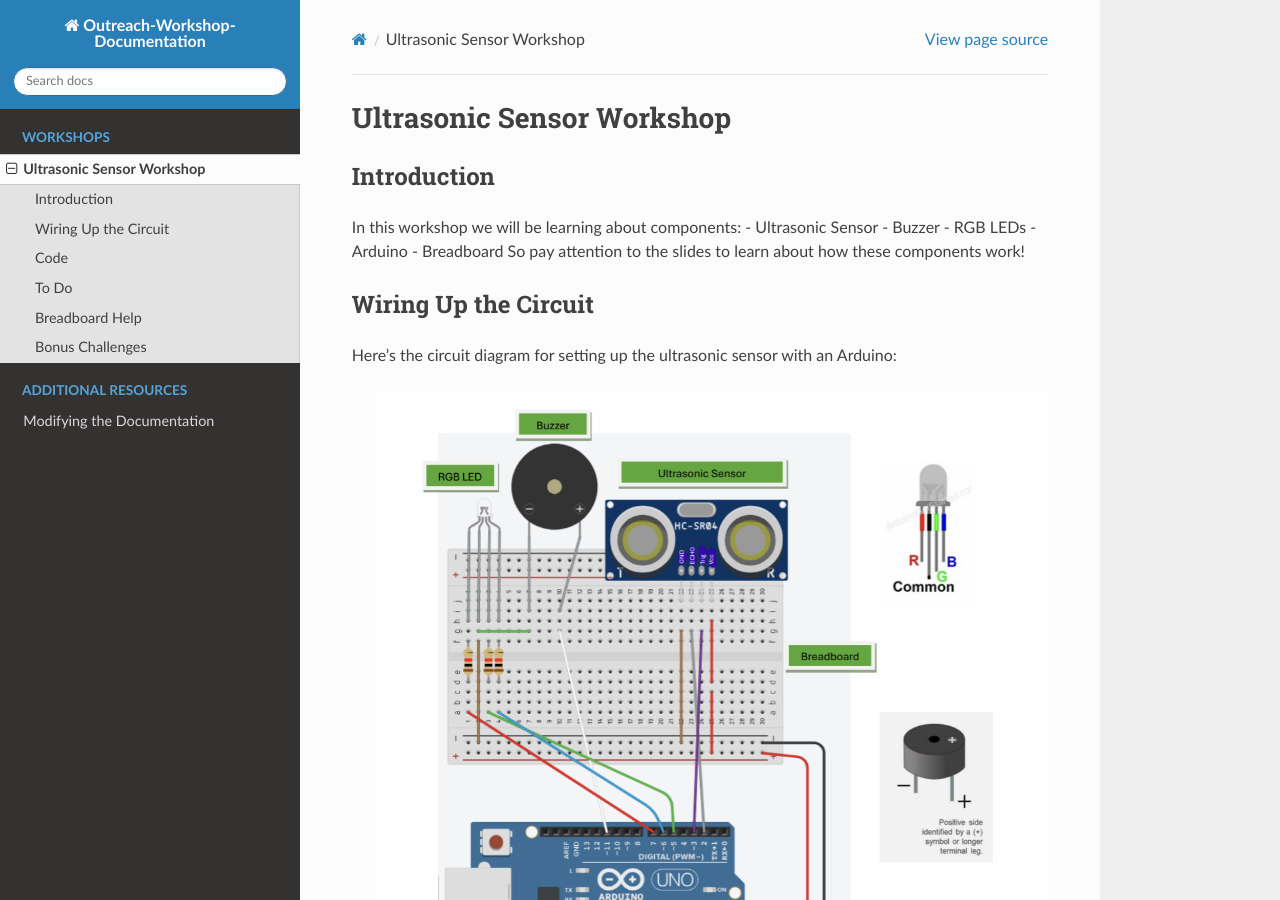
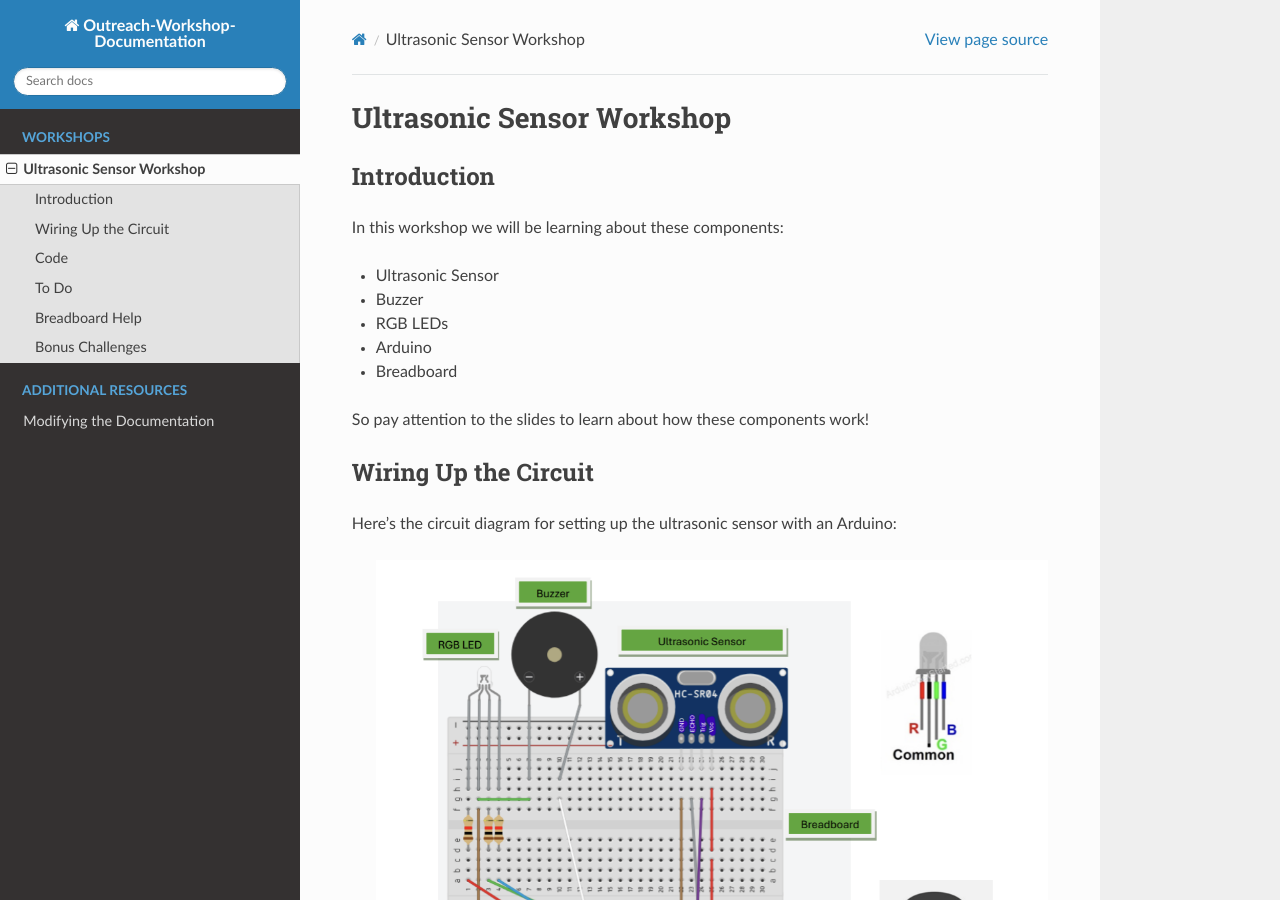
Before and after one commit to CSU-ECE-Outreach/Outreach-Workshop-Documentation, a Sphinx documentation site: the page built from docs/ultrasonic_sensor_workshop.rst, in a window 1280 px wide and 900 px high. Built offline with Sphinx 7.4.7 and the Read the Docs theme 3.1.0, drawn with Linux system fonts in a browser that asks for light colours.

Commit message:
formatting fix

```diff
--- a/docs/ultrasonic_sensor_workshop.rst
+++ b/docs/ultrasonic_sensor_workshop.rst
@@ -2,12 +2,14 @@ Ultrasonic Sensor Workshop
 ================================
 Introduction
 --------------------
-In this workshop we will be learning about components:
-- Ultrasonic Sensor
-- Buzzer
-- RGB LEDs
-- Arduino
-- Breadboard
+In this workshop we will be learning about these components:
+
+* Ultrasonic Sensor
+* Buzzer
+* RGB LEDs
+* Arduino
+* Breadboard
+
 So pay attention to the slides to learn about how these components work!
 
 Wiring Up the Circuit
```
